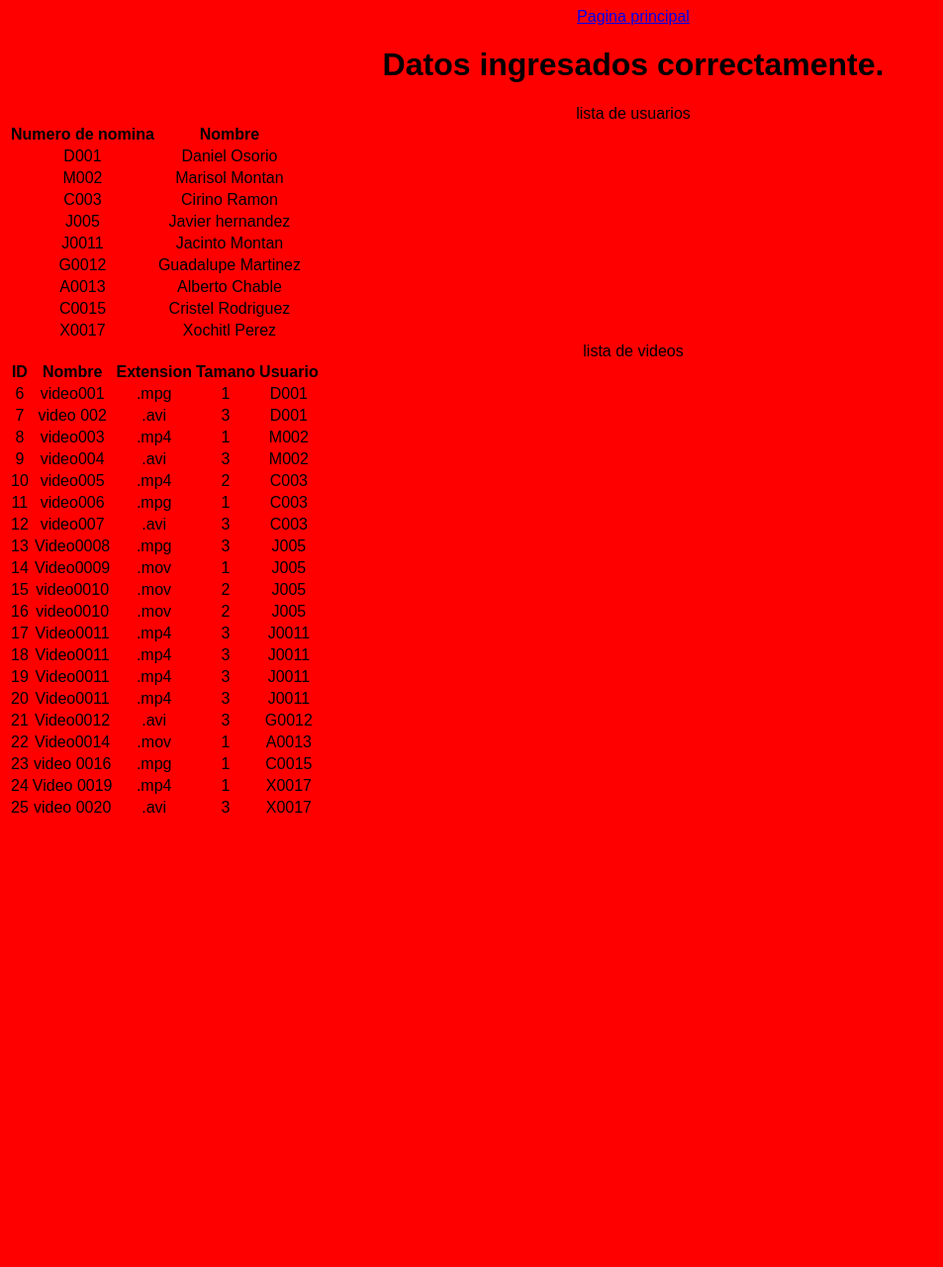
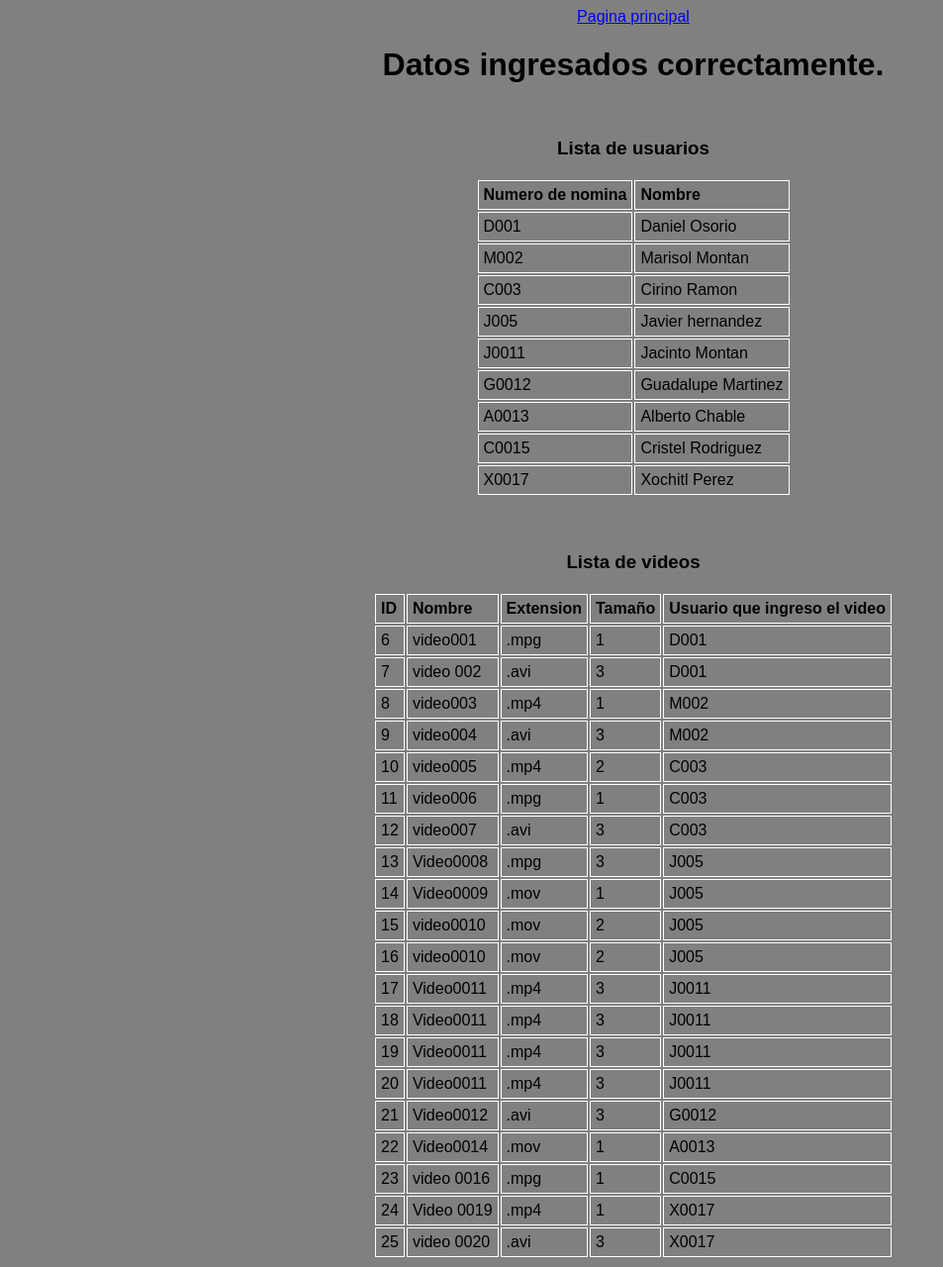
Before and after one commit to DanielOs95/proyecto_final_django, a Django app: page /ultima_pagina in a window 1280 px wide. Shown: the whole page at 99% size, without its empty margins (0-953 px from the left). Before the commit the page ends 821 px from the top, so only its background shows below. Run offline with Django 5.2, Linux system fonts and the light colour scheme; data comes from the database, SQL or seed files in the repository; both versions use the stored data as it was after the commit.

Commit message:
ultimoCommit

```diff
--- a/mis_videos/info_general/static/styles/style.css
+++ b/mis_videos/info_general/static/styles/style.css
@@ -1,8 +1,9 @@
 body {
-    background-color: red;
+    background-color: gray;
     align-items: center;
     font-family: Arial;
     text-align: center;
+
 }
 
 form {
@@ -17,11 +18,36 @@ form input{
     width: 200px;
     height: 8px;
     padding: 10px;
+    border-radius: 8px;
 }
 
 button {
     padding: 10px;
     background-color: blueviolet;
     color: white;
-    border-radius: 10px;
+    border-radius: 8px;
+    width: 80px;
+    margin-top: 20px;
 }
+
+
+
+.primera_tabla {
+   border-collapse: width;
+   margin: 0 auto;
+}
+
+.segunda_tabla {
+   border-collapse: width;
+   margin: 0 auto;
+}
+
+.tituloTablas {
+    margin-top: 55px;
+}
+
+th, td {
+    border: 1px solid white;
+    padding: 5px;
+    text-align: left;
+}
--- a/mis_videos/info_general/templates/ultima_pagina.html
+++ b/mis_videos/info_general/templates/ultima_pagina.html
@@ -10,8 +10,8 @@
     <a href="{% url 'principal' %}">Pagina principal</a>
     <h1>Datos ingresados correctamente.</h1>
 
-    <table>
-        <thead>lista de usuarios</thead>
+    <h3 class="tituloTablas">Lista de usuarios</h3>
+    <table class="primera_tabla">
         <tr>
             <th>Numero de nomina</th>
             <th>Nombre</th>
@@ -24,15 +24,16 @@
         {% endfor %}
     </table>
 
-    <table>
-        <thead>lista de videos</thead>
+    <h3 class="tituloTablas">Lista de videos</h3>
+    <table class="segunda_tabla">
         <tr>
             <th>ID</th>
             <th>Nombre</th>
             <th>Extension</th>
-            <th>Tamano</th>
-            <th>Usuario</th>
+            <th>Tamaño</th>
+            <th>Usuario que ingreso el video</th>
         </tr>
+
         {% for video in lista_videos %}
         <tr>
             <td>{{ video.id }}</td>
--- a/mis_videos/info_general/urls.py
+++ b/mis_videos/info_general/urls.py
@@ -4,7 +4,7 @@ from django.urls import path
 from .views import manejo_datos
 
 urlpatterns = [
-    path("principal", views.pagina_principal, name="principal"),
+    path("", views.pagina_principal, name="principal"),
     path('manejo_datos/', views.manejo_datos, name='manejo_datos'),
     path("bienvenida", views.bienvenida, name="bienvenida"),
     path("tercera/", views.tercera_pagina, name="tercera"),
```
Also changed, not shown: mis_videos/db.sqlite3.
